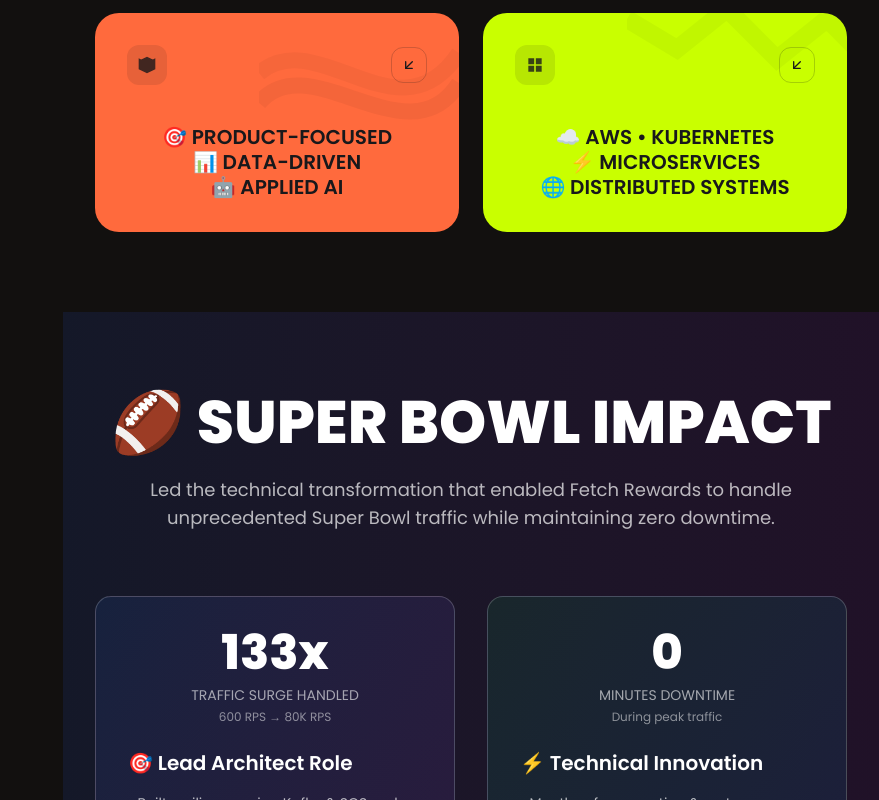
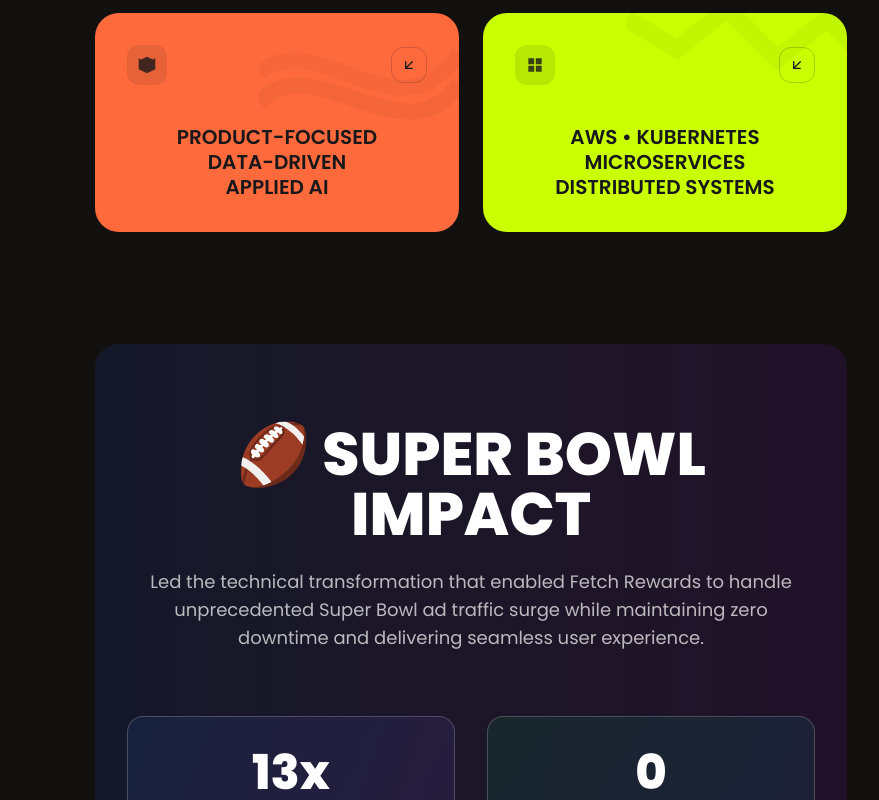
Before and after one commit to karanpahlani/portfolio, a Next.js app: page / in a window 1280 px wide. Shown: the part 700-1500 px from the top of the page, without its empty margins (401-1280 px from the left). Built offline with nearby package versions, Linux system fonts and the light colour scheme.

Commit message:
add more content

```diff
--- a/src/app/page.tsx
+++ b/src/app/page.tsx
@@ -11,9 +11,9 @@
   {
     id: 1,
     title: "🏈 Super Bowl Traffic Resilience",
-    description: "Led architectural transformation from synchronous to asynchronous receipt processing. Built resilient distributed system using Kafka & SQS replay mechanisms to handle 133x traffic surge (600 RPS → 80K RPS).",
+    description: "Led architectural transformation from synchronous to asynchronous receipt processing during Fetch's Super Bowl ad campaign. Built resilient distributed system using Kafka & SQS replay mechanisms to handle 13x traffic surge (6,000 RPS → 80K RPS).",
     technologies: ["Go", "Kafka", "AWS SQS", "DynamoDB", "Real-time Monitoring"],
-    achievements: "133x traffic scaling, Zero downtime during Super Bowl, Real-time incident response",
+    achievements: "13x traffic scaling during Super Bowl ad, Zero downtime, Real-time incident response",
     company: "Fetch Rewards",
     category: "superbowl"
   },
@@ -28,19 +28,21 @@
   },
   {
     id: 3,
-    title: "Universal Product Catalog",
-    description: "Architected a universal product catalog using Go microservices with PostgreSQL and DynamoDB.",
-    technologies: ["Go", "Java Spring Boot", "PostgreSQL", "DynamoDB", "React"],
-    achievements: "35% boost in offer matching accuracy, 60% faster partner data processing",
-    company: "Fetch Rewards"
+    title: "📋 Universal Product Catalog",
+    description: "Engineered million-product catalog with fuzzy matching algorithms and FIDO unique identifiers (solving UPC length/format issues). Multi-source ingestion (XLSX, CSV, web scraping) with real-time updates and ML-powered deduplication.",
+    technologies: ["Go", "Java Spring Boot", "PostgreSQL", "DynamoDB", "Fuzzy Matching", "Web Scraping"],
+    achievements: "35% better receipt matching, 60% faster processing, 20% user engagement boost, revenue increase",
+    company: "Fetch Rewards",
+    category: "catalog"
   },
   {
     id: 4,
-    title: "Self-Service Partner Platform",
-    description: "Developed a comprehensive partner platform with Go authentication microservice (OIDC/SAML) and React dashboard.",
-    technologies: ["Go", "OIDC/SAML", "PostgreSQL", "React"],
-    achievements: "90% faster integration time, 20% boost in engagement",
-    company: "Fetch Rewards"
+    title: "🤝 Self-Service Partner Platform",
+    description: "Architected business.fetch.com - a comprehensive B2B platform enabling major CPGs (Pepsi, Kimberly Clark, Unilever) to self-service campaigns. Built plug-and-play Go microservice for external IDPs (Okta, PingID) with real-time Grafana monitoring.",
+    technologies: ["Go", "OIDC/SAML", "Okta/PingID", "React", "Grafana", "PostgreSQL"],
+    achievements: "20+ enterprise partners onboarded, Pepsi doubled ad spend, 90% faster integration",
+    company: "Fetch Rewards",
+    category: "platform"
   },
   {
     id: 5,
@@ -117,7 +119,7 @@
         >
           <h2 className="text-3xl font-bold mb-4 text-white">Get In Touch</h2>
           <p className="text-white/70 max-w-2xl mx-auto">
-            Let's build something amazing together. Open to Senior Engineer, Staff Engineer, and Technical Leadership roles.
+            Let&apos;s build something amazing together. Open to Senior Engineer, Staff Engineer, and Technical Leadership roles.
           </p>
         </motion.div>
 
@@ -388,7 +390,7 @@
                     <ArrowDown className="w-4 h-4 rotate-45" />
                   </div>
                 </div>
-                <div className="font-semibold leading-tight text-lg lg:text-xl relative z-10">🎯 PRODUCT-FOCUSED<br/>📊 DATA-DRIVEN<br/>🤖 APPLIED AI</div>
+                <div className="font-semibold leading-tight text-lg lg:text-xl relative z-10">PRODUCT-FOCUSED<br/>DATA-DRIVEN<br/>APPLIED AI</div>
               </button>
 
               {/* Green card */}
@@ -409,14 +411,14 @@
                     <ArrowDown className="w-4 h-4 rotate-45" />
                   </div>
                 </div>
-                <div className="font-semibold leading-tight text-lg lg:text-xl relative z-10">☁️ AWS • KUBERNETES<br/>⚡ MICROSERVICES<br/>🌐 DISTRIBUTED SYSTEMS</div>
+                <div className="font-semibold leading-tight text-lg lg:text-xl relative z-10">AWS • KUBERNETES<br/>MICROSERVICES<br/>DISTRIBUTED SYSTEMS</div>
               </button>
             </motion.div>
           </div>
         </section>
 
         {/* Super Bowl Impact Section */}
-        <section className="px-4 sm:px-6 lg:px-8 py-20 bg-gradient-to-r from-blue-900/20 to-purple-900/20">
+        <section className="px-4 sm:px-6 lg:px-8 py-20 bg-gradient-to-r from-blue-900/20 to-purple-900/20 rounded-3xl mx-4 sm:mx-6 lg:mx-8 my-8">
           <div className="max-w-4xl mx-auto">
             <motion.div
               initial={{ opacity: 0, y: 40 }}
@@ -428,7 +430,7 @@
                 🏈 SUPER BOWL IMPACT
               </h2>
               <p className="text-lg text-white/70 max-w-3xl mx-auto">
-                Led the technical transformation that enabled Fetch Rewards to handle unprecedented Super Bowl traffic while maintaining zero downtime.
+                Led the technical transformation that enabled Fetch Rewards to handle unprecedented Super Bowl ad traffic surge while maintaining zero downtime and delivering seamless user experience.
               </p>
             </motion.div>
 
@@ -440,9 +442,9 @@
                 className="rounded-2xl p-8 border border-white/20 bg-gradient-to-br from-blue-500/10 to-purple-500/10"
               >
                 <div className="text-center mb-6">
-                  <div className="text-5xl font-extrabold text-white mb-2">133x</div>
+                  <div className="text-5xl font-extrabold text-white mb-2">13x</div>
                   <div className="text-sm text-white/60">TRAFFIC SURGE HANDLED</div>
-                  <div className="text-xs text-white/50 mt-1">600 RPS → 80K RPS</div>
+                  <div className="text-xs text-white/50 mt-1">6K RPS → 80K RPS</div>
                 </div>
                 <h3 className="text-xl font-semibold mb-4 text-white">🎯 Lead Architect Role</h3>
                 <ul className="text-white/70 text-sm space-y-2">
@@ -467,8 +469,8 @@
                 <h3 className="text-xl font-semibold mb-4 text-white">⚡ Technical Innovation</h3>
                 <ul className="text-white/70 text-sm space-y-2">
                   <li>• Months of preparation & system optimization</li>
-                  <li>• Email & direct receipt integration scaling</li>
-                  <li>• Provider connectivity (Amazon, Gmail, Target)</li>
+                  <li>• Email & direct receipt integration scaling during ad</li>
+                  <li>• Provider connectivity (Amazon, Gmail, Target, Walmart)</li>
                   <li>• Performance monitoring during live event</li>
                 </ul>
               </motion.div>
@@ -755,13 +757,126 @@
                     ))}
                   </div>
 
-                  {/* Other Core Projects */}
+                  {/* Core Platform Projects */}
+                  <div className="space-y-8">
+                    {/* Partner Platform */}
+                    {projects.filter(p => p.category === 'platform').map((project) => (
+                      <div key={project.id} className="rounded-2xl p-8 bg-gradient-to-r from-green-500/10 to-blue-500/10 border border-green-400/30">
+                        <div className="flex items-center justify-between mb-6">
+                          <h4 className="text-2xl font-bold text-white">{project.title}</h4>
+                          <a
+                            href="https://business.fetch.com"
+                            target="_blank"
+                            rel="noopener noreferrer"
+                            className="px-4 py-2 bg-green-500/20 text-green-200 rounded-lg hover:bg-green-500/30 transition-colors text-sm font-medium border border-green-400/30"
+                          >
+                            business.fetch.com ↗
+                          </a>
+                        </div>
+
+                        <div className="grid md:grid-cols-2 gap-6 mb-6">
+                          <div>
+                            <h5 className="text-lg font-semibold text-white mb-3">🏢 Enterprise Partners</h5>
+                            <div className="flex flex-wrap gap-2 mb-4">
+                              <span className="bg-green-500/20 text-green-200 px-3 py-1 rounded-full text-sm font-medium">Pepsi</span>
+                              <span className="bg-green-500/20 text-green-200 px-3 py-1 rounded-full text-sm font-medium">Kimberly Clark</span>
+                              <span className="bg-green-500/20 text-green-200 px-3 py-1 rounded-full text-sm font-medium">Unilever</span>
+                              <span className="bg-green-500/20 text-green-200 px-3 py-1 rounded-full text-sm font-medium">+17 More</span>
+                            </div>
+                            <p className="text-white/70 text-sm">{project.description}</p>
+                          </div>
+
+                          <div className="space-y-4">
+                            <div className="p-4 bg-white/10 rounded-lg">
+                              <div className="text-3xl font-bold text-white mb-1">2x</div>
+                              <div className="text-sm text-green-200">Pepsi Ad Spend Increase</div>
+                            </div>
+                            <div className="p-4 bg-white/10 rounded-lg">
+                              <div className="text-3xl font-bold text-white mb-1">20+</div>
+                              <div className="text-sm text-green-200">External IDP Integrations</div>
+                            </div>
+                          </div>
+                        </div>
+
+                        <div className="mb-4">
+                          <p className="text-sm font-medium text-green-300 mb-3">
+                            🎯 Impact: {project.achievements}
+                          </p>
+                        </div>
+
+                        <div className="flex flex-wrap gap-2">
+                          {project.technologies.map((tech) => (
+                            <span key={tech} className="bg-green-500/20 text-green-200 px-2 py-1 rounded text-xs font-medium border border-green-400/30">
+                              {tech}
+                            </span>
+                          ))}
+                        </div>
+                      </div>
+                    ))}
+
+                    {/* Product Catalog */}
+                    {projects.filter(p => p.category === 'catalog').map((project) => (
+                      <div key={project.id} className="rounded-2xl p-8 bg-gradient-to-r from-blue-500/10 to-purple-500/10 border border-blue-400/30">
+                        <h4 className="text-2xl font-bold text-white mb-6">{project.title}</h4>
+
+                        <div className="grid md:grid-cols-3 gap-6 mb-6">
+                          <div className="text-center p-4 bg-white/10 rounded-xl">
+                            <div className="text-3xl font-bold text-white mb-1">Millions</div>
+                            <div className="text-xs text-blue-200">Products Catalogued</div>
+                          </div>
+                          <div className="text-center p-4 bg-white/10 rounded-xl">
+                            <div className="text-3xl font-bold text-white mb-1">Real-time</div>
+                            <div className="text-xs text-blue-200">Updates & Ingestion</div>
+                          </div>
+                          <div className="text-center p-4 bg-white/10 rounded-xl">
+                            <div className="text-3xl font-bold text-white mb-1">FIDO</div>
+                            <div className="text-xs text-blue-200">Unique ID System</div>
+                          </div>
+                        </div>
+
+                        <div className="grid md:grid-cols-2 gap-6 mb-6">
+                          <div>
+                            <h5 className="text-lg font-semibold text-white mb-3">🔧 Technical Innovation</h5>
+                            <ul className="text-white/70 text-sm space-y-2">
+                              <li>• Multi-source ingestion (XLSX, CSV, web scraping)</li>
+                              <li>• Fuzzy matching algorithms for product identification</li>
+                              <li>• ML-powered deduplication & consolidation</li>
+                              <li>• FIDO system solving UPC length/format issues</li>
+                            </ul>
+                          </div>
+
+                          <div>
+                            <h5 className="text-lg font-semibold text-white mb-3">📊 Business Impact</h5>
+                            <ul className="text-white/70 text-sm space-y-2">
+                              <li>• 35% improvement in receipt-to-product matching</li>
+                              <li>• 60% faster partner data processing pipeline</li>
+                              <li>• 20% user engagement boost via search/recommendations</li>
+                              <li>• Enhanced partner confidence & reporting accuracy</li>
+                              <li>• Direct revenue increase through better matching</li>
+                            </ul>
+                          </div>
+                        </div>
+
+                        <div className="mb-4">
+                          <p className="text-sm font-medium text-blue-300 mb-3">
+                            🎯 Results: {project.achievements}
+                          </p>
+                        </div>
+
+                        <div className="flex flex-wrap gap-2">
+                          {project.technologies.map((tech) => (
+                            <span key={tech} className="bg-blue-500/20 text-blue-200 px-2 py-1 rounded text-xs font-medium border border-blue-400/30">
+                              {tech}
+                            </span>
+                          ))}
+                        </div>
+                      </div>
+                    ))}
+
+                    {/* Other Projects */}
                     <div className="grid md:grid-cols-2 gap-6">
                       {projects.filter(p => p.company === 'Fetch Rewards' && !p.category).map((project) => (
-                      <div
-                        key={project.id}
-                        className="rounded-2xl p-6 bg-white/5 border border-white/10 hover:bg-white/10 transition-all duration-300"
-                      >
+                        <div key={project.id} className="rounded-2xl p-6 bg-white/5 border border-white/10 hover:bg-white/10 transition-all duration-300">
                           <h4 className="text-lg font-semibold mb-3 text-white">{project.title}</h4>
                           <p className="text-white/70 mb-4 text-sm leading-relaxed">{project.description}</p>
 
@@ -773,16 +888,14 @@
 
                           <div className="flex flex-wrap gap-2">
                             {project.technologies.map((tech) => (
-                            <span
-                              key={tech}
-                              className="bg-purple-500/20 text-purple-200 px-2 py-1 rounded text-xs font-medium border border-purple-400/20"
-                            >
+                              <span key={tech} className="bg-purple-500/20 text-purple-200 px-2 py-1 rounded text-xs font-medium border border-purple-400/20">
                                 {tech}
                               </span>
                             ))}
                           </div>
                         </div>
                       ))}
+                    </div>
                   </div>
                 </div>
 
```
Lines whose indentation alone changed are shown as unchanged.
